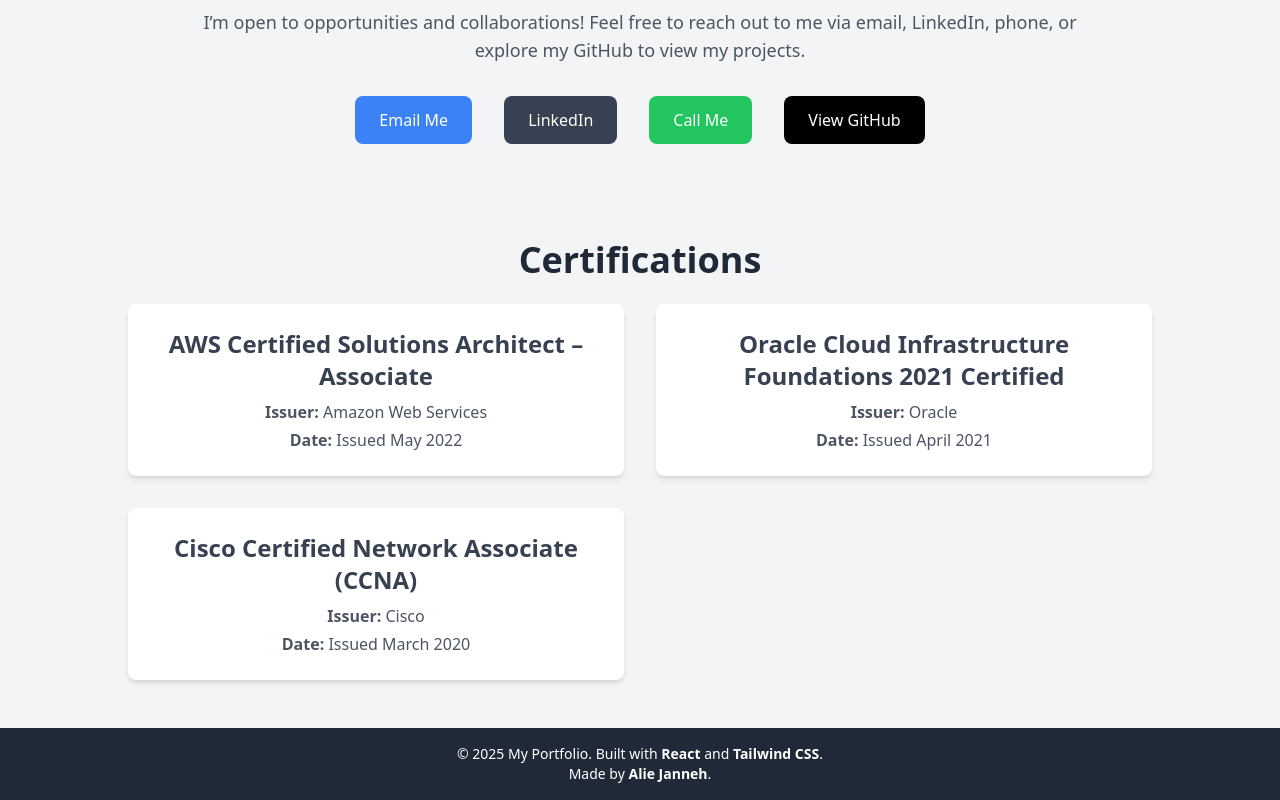
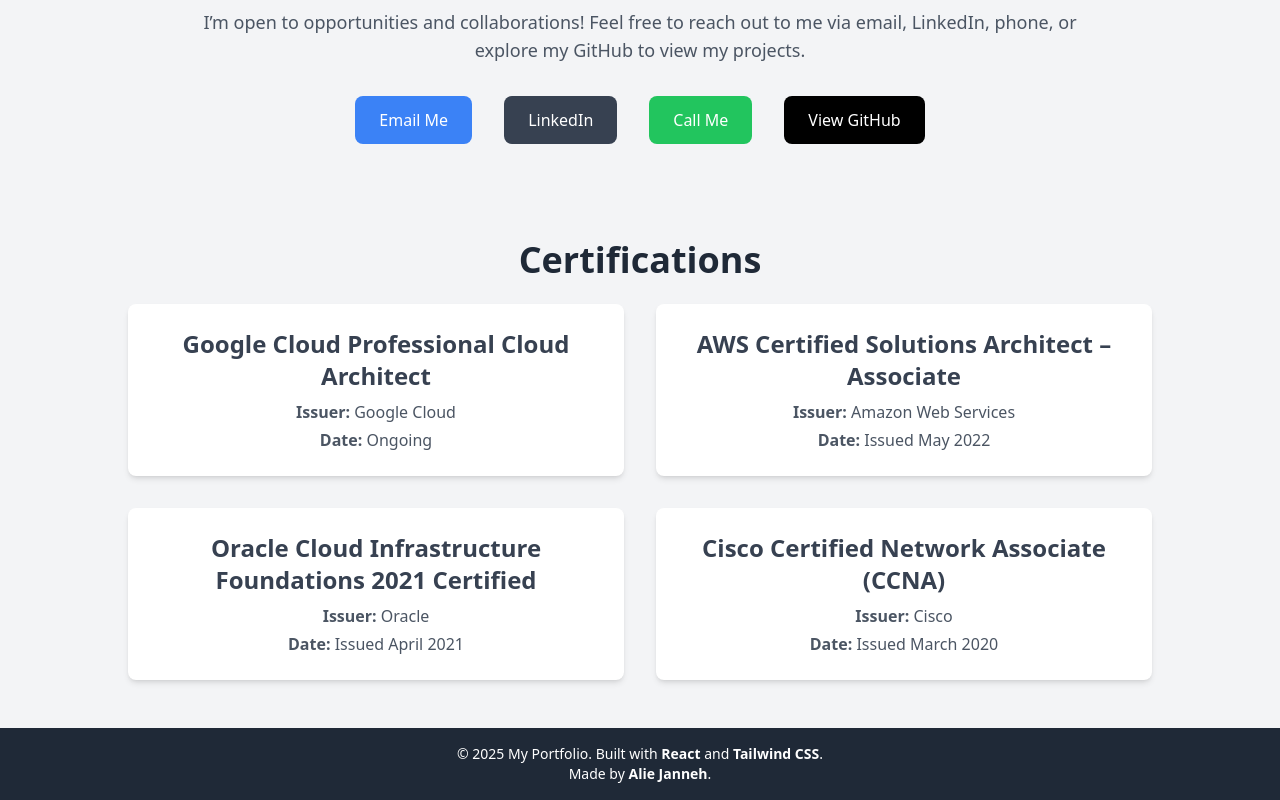
Before and after one commit to janneh2000/my-portfolio, a React (Create React App) app: page / in a window 1280 px wide. Shown: the part 1229-2029 px from the top of the page. Built offline with nearby package versions, Linux system fonts and the light colour scheme.

Commit message:
Add Google Cloud certification to Certifications section

```diff
--- a/src/components/Certifications.js
+++ b/src/components/Certifications.js
@@ -2,6 +2,11 @@
 
 function Certifications() {
   const certifications = [
+    {
+      title: "Google Cloud Professional Cloud Architect",
+      issuer: "Google Cloud",
+      date: "Ongoing",
+    },
     {
       title: "AWS Certified Solutions Architect – Associate",
       issuer: "Amazon Web Services",
```
